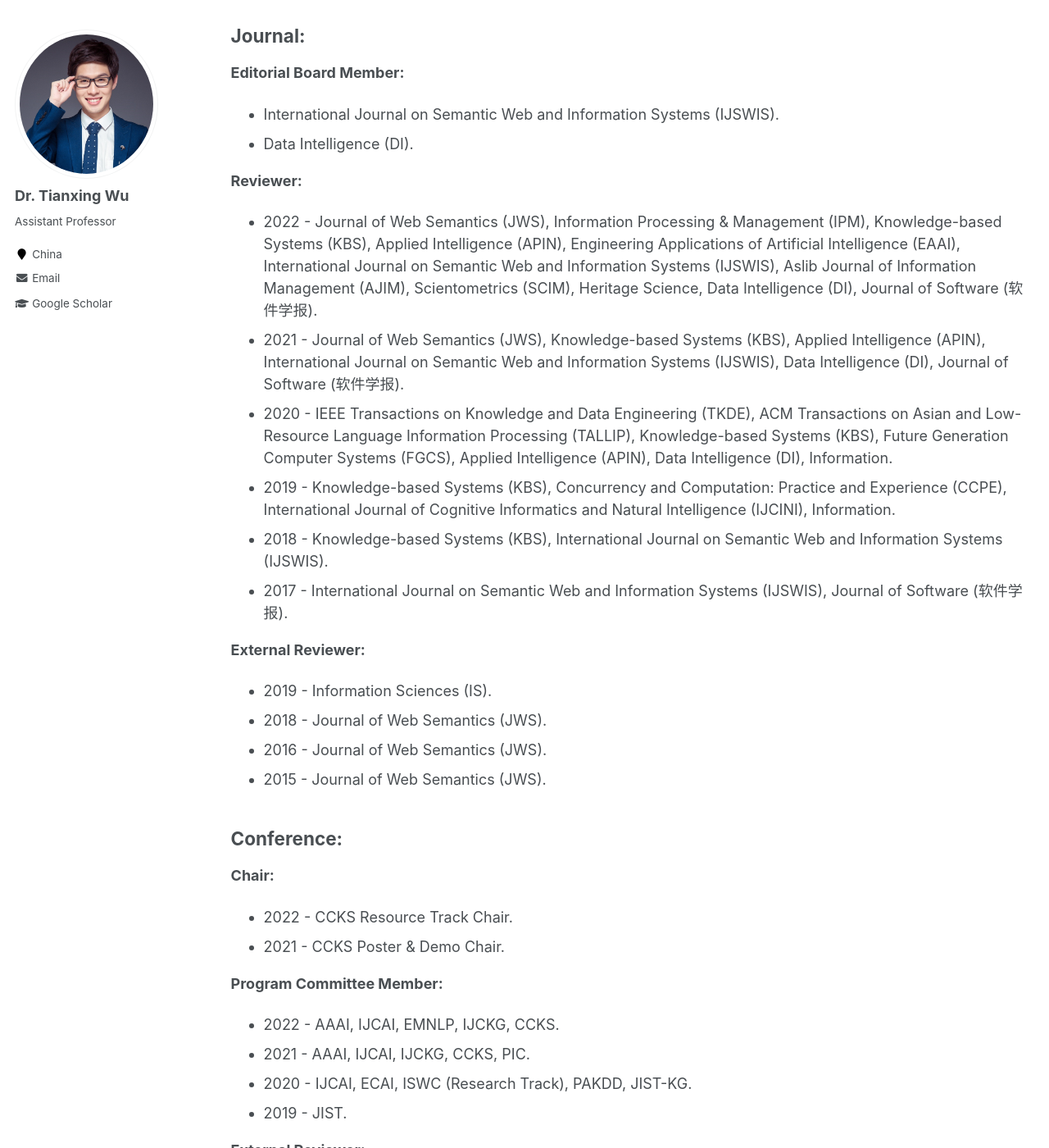
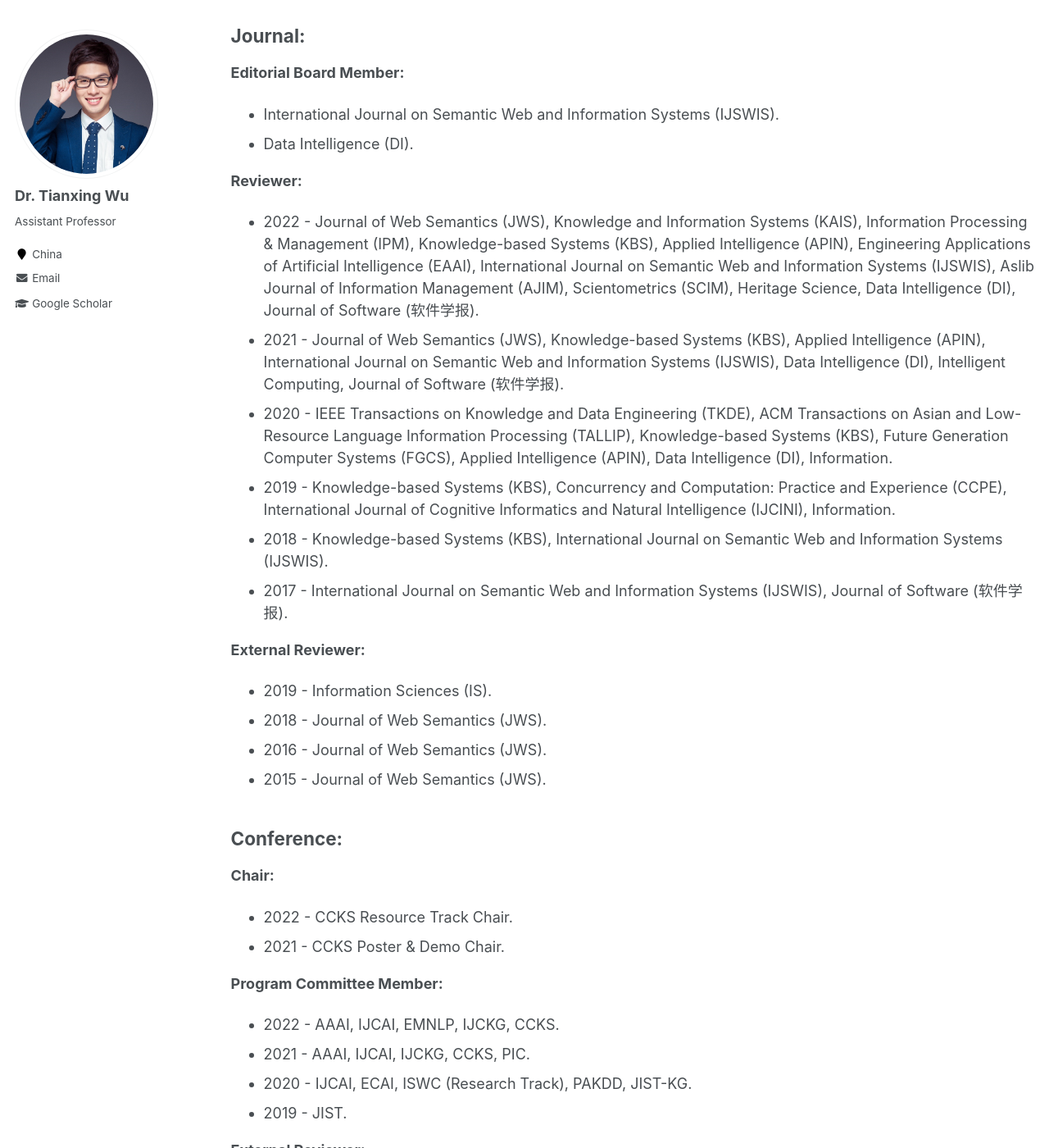
Before and after one commit to tianxing-wu/tianxing-wu.github.io, a Jekyll site: the page built from _pages/services.md, in a window 1280 px wide and 1400 px high, scrolled down 386 px. Shown: the whole window at 82% size. Built offline with Jekyll 4.4.1, drawn with Linux system fonts in a browser that asks for light colours; some of the changed text lies outside the part shown.

Commit message:
info update

```diff
--- a/_pages/services.md
+++ b/_pages/services.md
@@ -16,8 +16,8 @@ author_profile: true
 * Data Intelligence (DI).
 
 **Reviewer:**
-* 2022 - Journal of Web Semantics (JWS), Information Processing & Management (IPM), Knowledge-based Systems (KBS), Applied Intelligence (APIN), Engineering Applications of Artificial Intelligence (EAAI), International Journal on Semantic Web and Information Systems (IJSWIS), Aslib Journal of Information Management (AJIM), Scientometrics (SCIM), Heritage Science, Data Intelligence (DI), Journal of Software (软件学报).
-* 2021 - Journal of Web Semantics (JWS), Knowledge-based Systems (KBS), Applied Intelligence (APIN), International Journal on Semantic Web and Information Systems (IJSWIS), Data Intelligence (DI), Journal of Software (软件学报).
+* 2022 - Journal of Web Semantics (JWS), Knowledge and Information Systems (KAIS), Information Processing & Management (IPM), Knowledge-based Systems (KBS), Applied Intelligence (APIN), Engineering Applications of Artificial Intelligence (EAAI), International Journal on Semantic Web and Information Systems (IJSWIS), Aslib Journal of Information Management (AJIM), Scientometrics (SCIM), Heritage Science, Data Intelligence (DI), Journal of Software (软件学报).
+* 2021 - Journal of Web Semantics (JWS), Knowledge-based Systems (KBS), Applied Intelligence (APIN), International Journal on Semantic Web and Information Systems (IJSWIS), Data Intelligence (DI), Intelligent Computing, Journal of Software (软件学报).
 * 2020 - IEEE Transactions on Knowledge and Data Engineering (TKDE), ACM Transactions on Asian and Low-Resource Language Information Processing (TALLIP), Knowledge-based Systems (KBS), Future Generation Computer Systems (FGCS), Applied Intelligence (APIN), Data Intelligence (DI), Information.
 * 2019 - Knowledge-based Systems (KBS), Concurrency and Computation: Practice and Experience (CCPE), International Journal of Cognitive Informatics and Natural Intelligence (IJCINI), Information.
 * 2018 - Knowledge-based Systems (KBS), International Journal on Semantic Web and Information Systems (IJSWIS).
```
Also changed, not shown: other parts of _pages/services.md (+1 -0 lines), _pages/about.md (+1 -1 lines), _pages/awards.md (+1 -0 lines), 1 other file.
